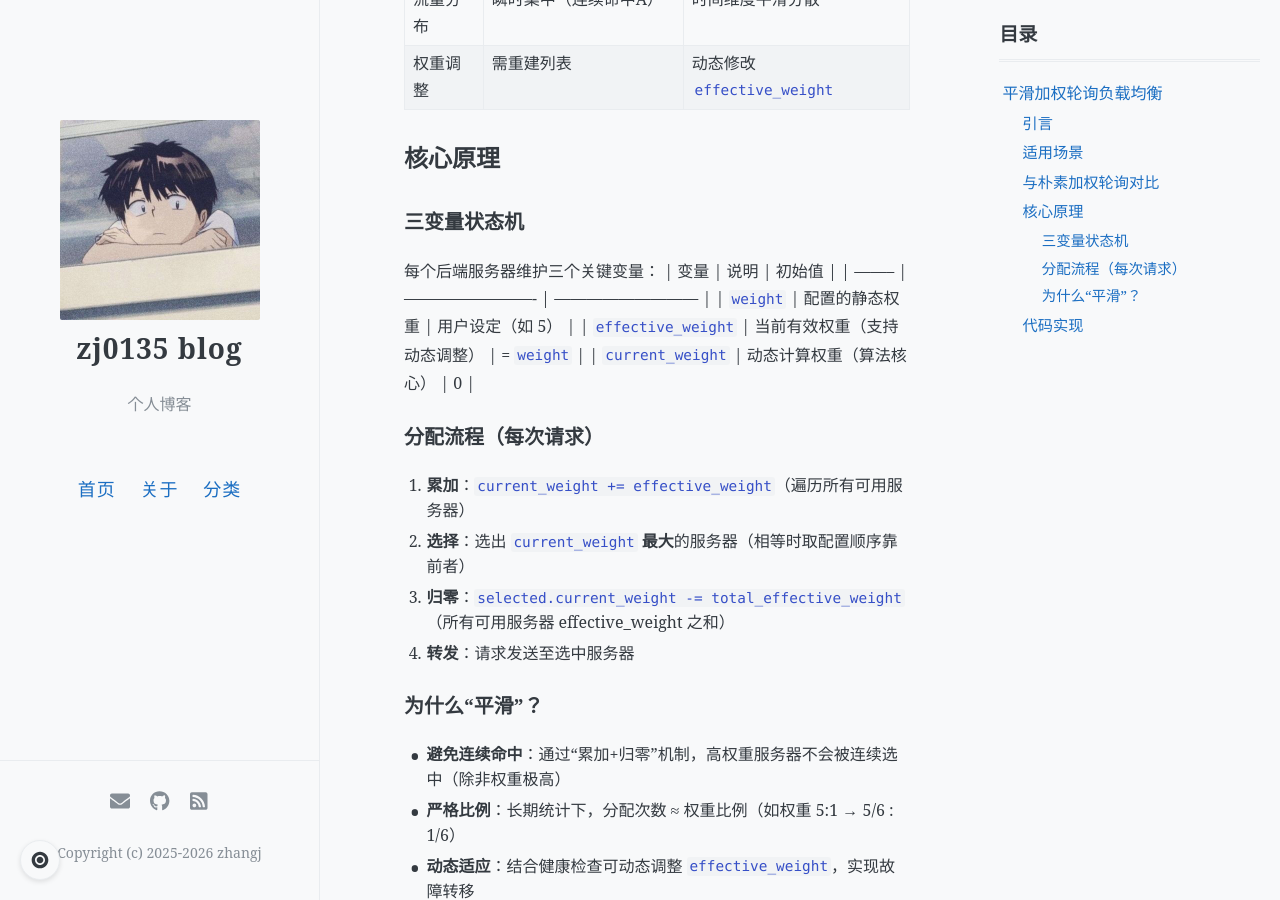
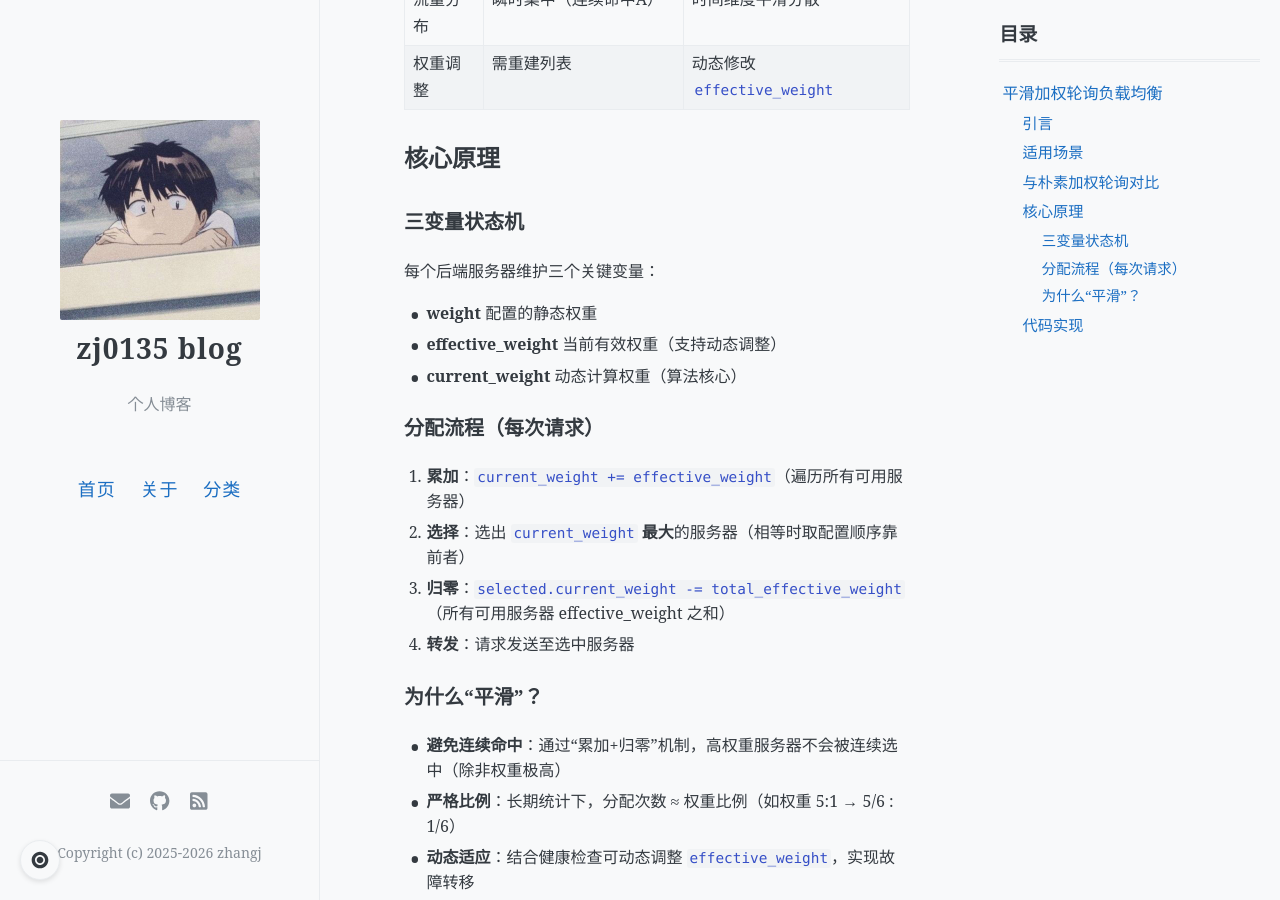
Before and after one commit to zj0135/zj0135.github.io, a Jekyll site: the page built from _posts/2026-01-30-smooth_polling.md, in a window 1280 px wide and 900 px high, scrolled down 908 px. Built offline with Jekyll 4.4.1, drawn with Linux system fonts in a browser that asks for light colours; a script that is not in the unit is left out; comment, search, counter and statistics services are not loaded.

Commit message:
Fix formatting and update content in smooth polling post

```diff
--- a/_posts/2026-01-30-smooth_polling.md
+++ b/_posts/2026-01-30-smooth_polling.md
@@ -35,11 +35,10 @@ author: zhangj
 ### 三变量状态机
 
 每个后端服务器维护三个关键变量：
-| 变量 | 说明 | 初始值 |
-| -------- | ------------------------- | --------------------------- |
-| `weight` | 配置的静态权重 | 用户设定（如 5） |
-| `effective_weight` | 当前有效权重（支持动态调整） | = `weight` |
-| `current_weight` | 动态计算权重（算法核心） | 0 |
+
+- **weight** 配置的静态权重
+- **effective_weight** 当前有效权重（支持动态调整）
+- **current_weight** 动态计算权重（算法核心）
 
 ### 分配流程（每次请求）
 
```
